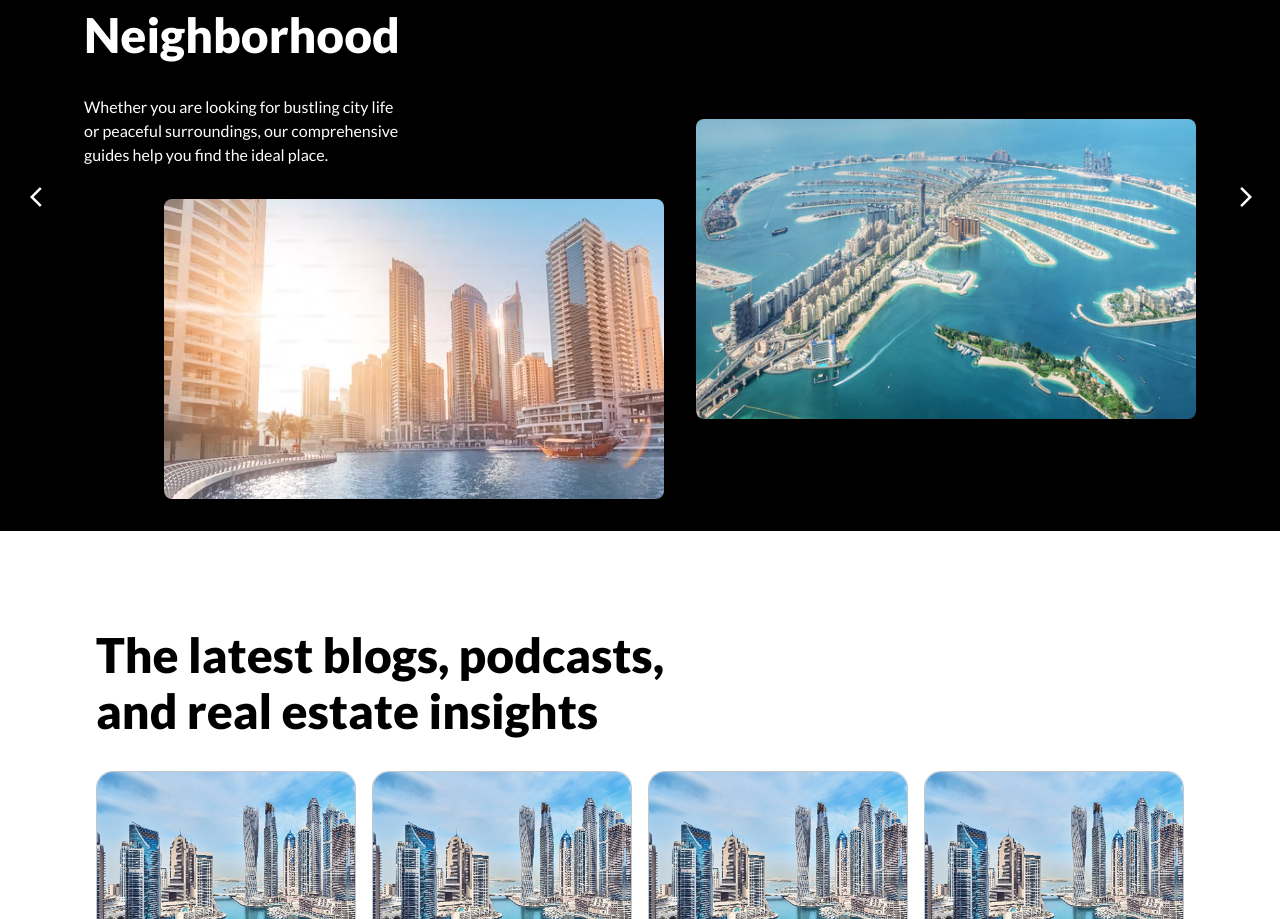
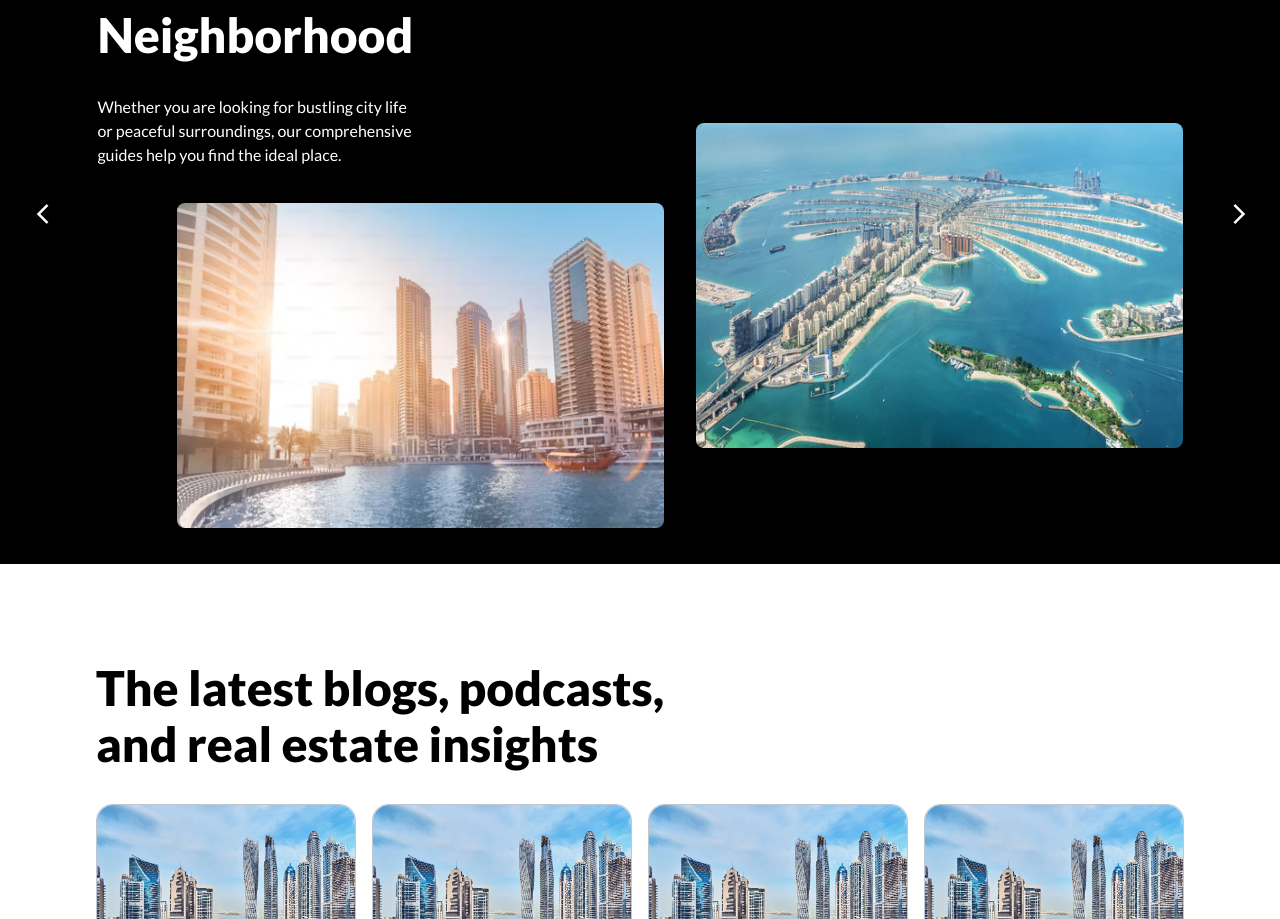
Before and after one commit to parthmarfatia/driven-real-estate, a Next.js app: page / in a window 1280 px wide. Shown: the part 1001-1920 px from the top of the page. Built offline with nearby package versions, Linux system fonts and the light colour scheme.

Commit message:
height fix

```diff
--- a/src/app/components/Features.tsx
+++ b/src/app/components/Features.tsx
@@ -4,7 +4,6 @@ import Image from "next/image";
 
 const Features = () => {
   const [isToggle, setIsToggle] = useState(false);
-
   return (
     <section
       id="features"
@@ -29,21 +28,23 @@ const Features = () => {
               waterfront lifestyles to a vibrant urban experience.
             </p>
           </div>
-          <div className="flex flex-col items-center md:flex-row gap-8 w-full">
-            <div className="w-[300px] h-[300px] md:ml-20 relative hover:scale-105 transition-transform duration-300">
+          <div className="flex flex-col items-center lg:h-[333px] md:flex-row gap-8 w-full">
+            <div className="md:ml-20 hover:scale-105 transition-transform duration-300">
               <Image
                 src={"/feature-1.png"}
                 alt="feature 1 image"
-                layout="fill"
-                className="rounded-lg object-cover"
+                width={333}
+                height={333}
+                className="rounded-lg"
               />
             </div>
-            <div className="w-[500px] h-[300px] md:-mt-40 relative hover:scale-105 transition-transform duration-300">
+            <div className="md:-mt-40 hover:scale-105 transition-transform duration-300">
               <Image
                 src={"/feature-2.png"}
                 alt="feature 2 image"
-                layout="fill"
-                className="rounded-lg object-cover"
+                width={500}
+                height={300}
+                className="rounded-lg"
               />
             </div>
           </div>
@@ -60,21 +61,23 @@ const Features = () => {
               place.
             </p>
           </div>
-          <div className="flex flex-col items-center md:flex-row gap-8 w-full">
-            <div className="w-[500px] h-[300px] md:ml-20 relative hover:scale-105 transition-transform duration-300">
+          <div className="flex flex-col lg:h-[333px] items-center md:flex-row gap-8 w-full">
+            <div className="md:ml-20 hover:scale-105 transition-transform duration-300">
               <Image
                 src={"/feature-3.png"}
                 alt="feature 3 image"
-                layout="fill"
-                className="rounded-lg object-cover"
+                width={500}
+                height={300}
+                className="rounded-lg"
               />
             </div>
-            <div className="w-[500px] h-[300px] md:-mt-40 relative hover:scale-105 transition-transform duration-300">
+            <div className="md:-mt-40 hover:scale-105 transition-transform duration-300">
               <Image
                 src={"/feature-4.png"}
                 alt="feature 4 image"
-                layout="fill"
-                className="rounded-lg object-cover"
+                width={500}
+                height={300}
+                className="rounded-lg"
               />
             </div>
           </div>
```
